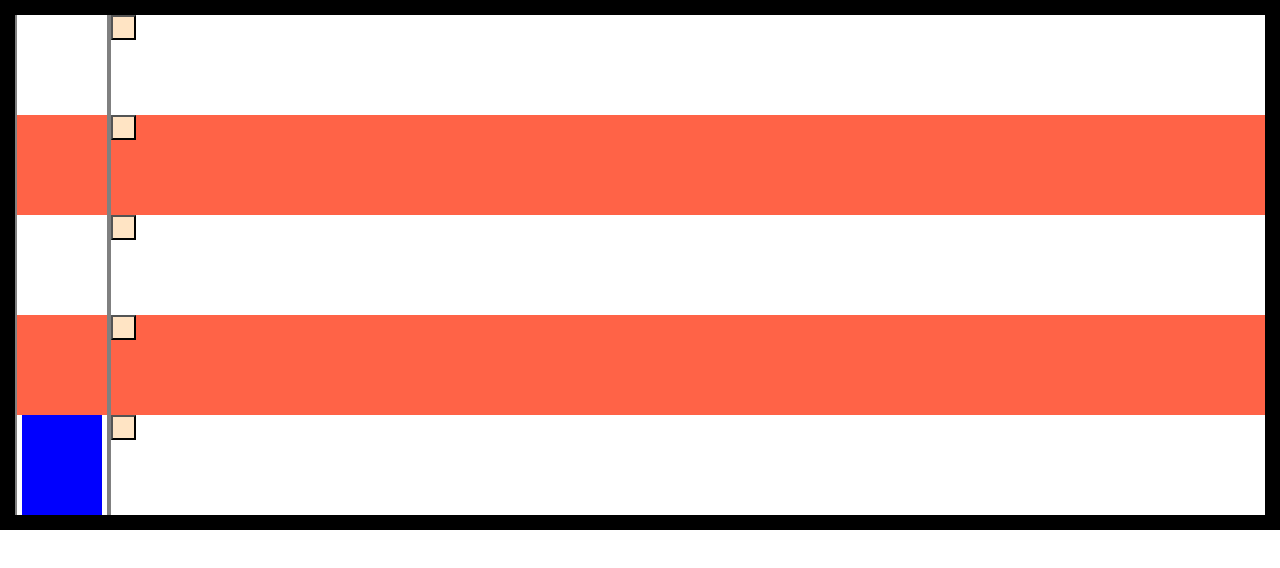
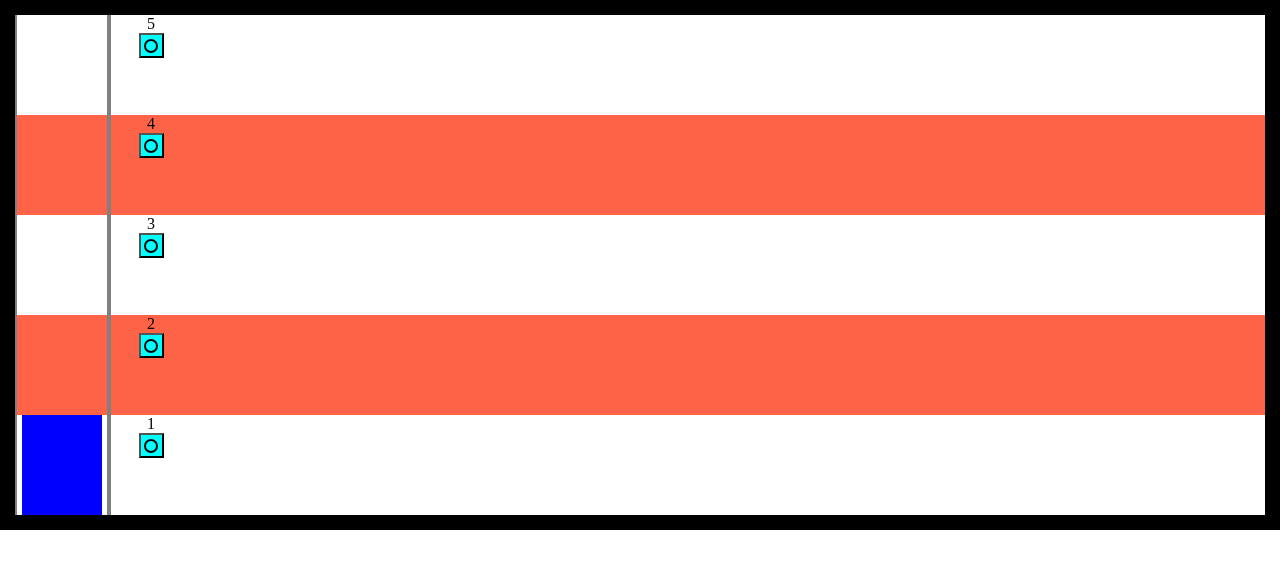
Before and after one commit to Lugertr/elevator_emulator, a Vue app: page / in a window 1280 px wide. Shown: the top 568 px of the page. Built offline with nearby package versions, Linux system fonts and the light colour scheme.

Commit message:
ещё одна замена таймаутов

```diff
--- a/src/components/btnComp.vue
+++ b/src/components/btnComp.vue
@@ -1,34 +1,27 @@
 <template>
     <div class="btnArea">
-        <span>{{this.floorNumb}}</span>
+        <span>{{this.floorInfo.numb}}</span>
         <button class="btn" @click="this.btnclick"
-            v-bind:class="{btnActive: this.btnActive}"></button>
+            v-bind:class="{btnActive: this.floorInfo.called}"></button>
     </div>
 </template>
 <script>
 export default {
     props:{
-        floorNumb: {type:Number},
+        floorInfo: {type:Object},
         btnFunc:{type: Function}
-    },
-    data() {
-        return {
-            btnActive: false,
-        }
     },
     methods: {
         btnclick() {
-            if (!this.btnActive) {
-                this.btnActive = true;
-                this.btnFunc(this.floorNumb)
-            }
-        }
-    }
+            if (!this.floorInfo.called)
+                this.btnFunc(this.floorInfo.numb)}
+    },
 }
 </script>
 <style scoped>
     .btnArea{
         height: 100px;
+        width: 80px;
         display: flex;
         flex-direction: column;
         align-items: center;
@@ -37,8 +30,19 @@ export default {
     .btn{
         width: 25px;
         height: 25px;
-        background-color: bisque;
+        background-color: aqua;
         cursor: pointer;
+    }
+
+    .btn::before{
+        position: absolute;
+        content: "";
+        width: 10px;
+        height: 10px;
+        margin-left: -7px;
+        margin-top: -7px;
+        border-radius: 50%;
+        border: 2px solid black;
     }
 
     .btnActive{
--- a/src/components/elevatorComp.vue
+++ b/src/components/elevatorComp.vue
@@ -1,5 +1,5 @@
 <template>
-    <div class="elevator" @click="this.action"
+    <div class="elevator"
     :style="this.postion"
     v-bind:class="{flashing: this.blink}">
         <div v-show="this.move"></div>
@@ -14,44 +14,61 @@ export default {
     },
     data() {
         return {
-            blink: false,
-            move: false,
-            floorToMove: 1,
-            floorNumbs: 0,
-            postion: {
-            }
+            blink: false, //Анимация мигания
+            move: false,    //Проверка на движение
+            floorToMove: 1, //Номер этажа куда лифт движется
+            floorNumbs: 0, //Количество этажей, которые нужно пройти
+            postion: {}
         }
     },
     methods:{
         async action() {
-            if (!this.blink) {
-                while(this.floorToMove = this.getFloor()) {
-                    this.floorNumbs = Math.abs(this.floorToMove-this.status.floor);
-                    await this.moving().then(()=>this.blinc())
+            this.move = true;
+
+            while(this.floorToMove = (this.getFloor() || 0)) {
+
+                this.floorNumbs = Math.abs(this.floorToMove-this.status.floor);
+
+                await this.moving().then(()=>{  //начало движения
+                    this.$emit('moveOver',this.floorToMove, true); //сигнал родителю, что движение закончено
+                    return this.blinc()}) // мигание
+
                 }
-            }
-            return
+
+            this.move = false;          //возврат лифта к состоянию покоя
+            this.status.call=false;
         },
         async moving() {
-            console.log(this.floorNumbs)
-            this.postion.transition = `${this.floorNumbs}s`;
-            this.postion.marginTop = `${100*(this.floorToMove-1)}px`
-            return new Promise(resolve=>setTimeout(()=>{
-                resolve();
-            },this.floorNumbs*1000))
+            return new Promise((resolve)=>{
+                const eventHandler = () => {    //Обработчик для удаления события у лифта
+                    this.$el.removeEventListener("transitionend",eventHandler)
+                    resolve()}
+
+                this.postion.transitionDuration = `${this.floorNumbs}s`;    //Длительность движения
+                this.postion.marginBottom = `${100*(this.floorToMove-1)}px`    //MarginBottom как процесс движения
+                this.$el.addEventListener("transitionend",eventHandler);
+            })
 
         },
         async blinc() {
             this.blink = true;
             return new Promise((resolve)=>{
-                    setTimeout(()=>{
-                        this.blink= !this.blink;
-                        this.status.floor = this.floorToMove;
-                        resolve()
-                    },3000)
+                const eventHandler = () => {
+                    this.$el.removeEventListener("animationend",eventHandler)
+                    this.blink=false;
+                    resolve()}
+
+                    this.status.floor = this.floorToMove;
+                    this.$el.addEventListener("animationend", eventHandler);
                 })
         },
     },
+    watch:{
+        "status.call": function(call) {
+            if (call && !this.move)
+                this.action()
+        }
+    }
 }
 </script>
 <style scoped>
@@ -59,12 +76,13 @@ export default {
         width: 80px;
         height: 100px;
         background-color: blue;
+        transition-timing-function: linear;
     }
 
     .flashing{
         animation-name: blinker;
         animation-duration: 1s;
-        animation-iteration-count: infinite;
+        animation-iteration-count: 3;
     }
 
 
```
